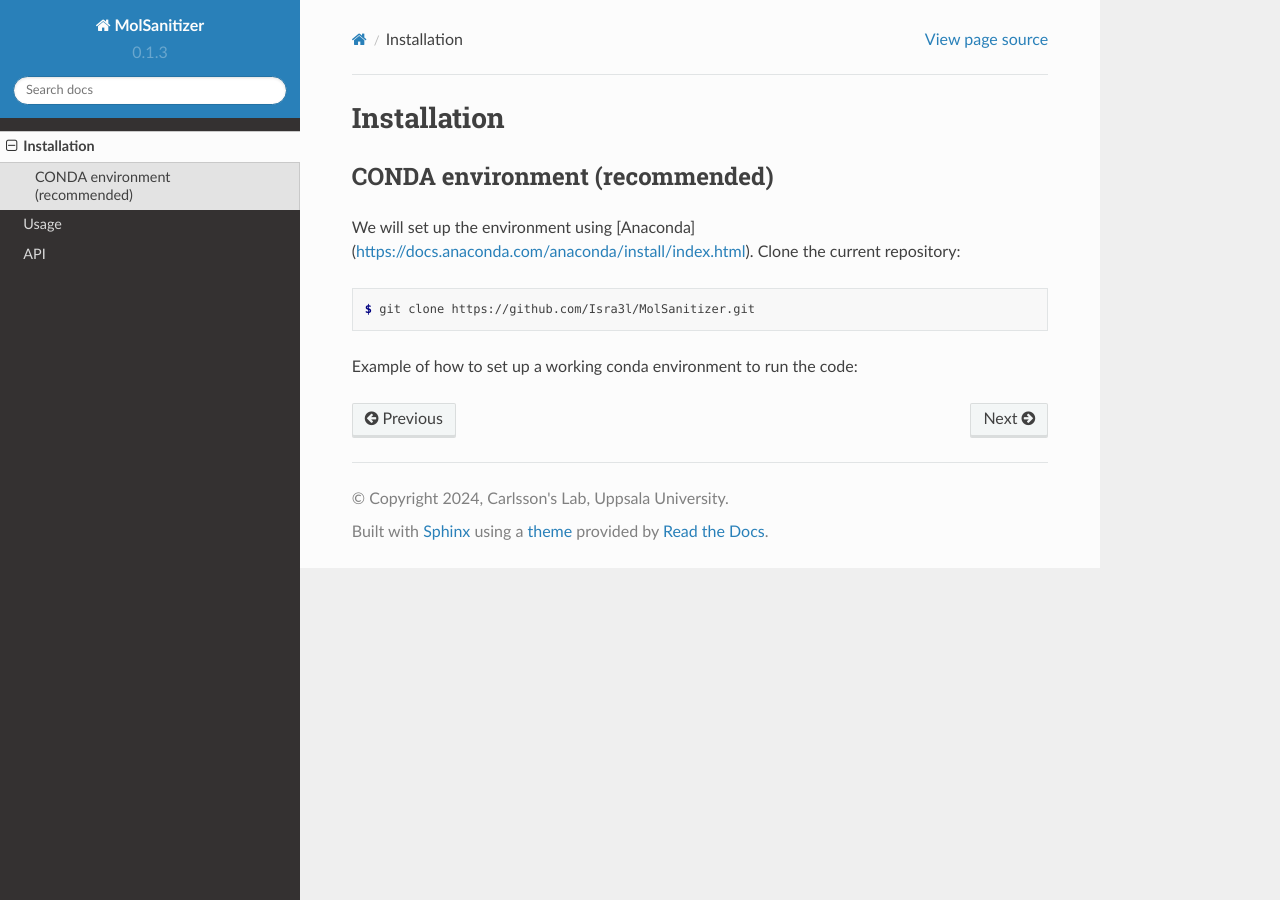
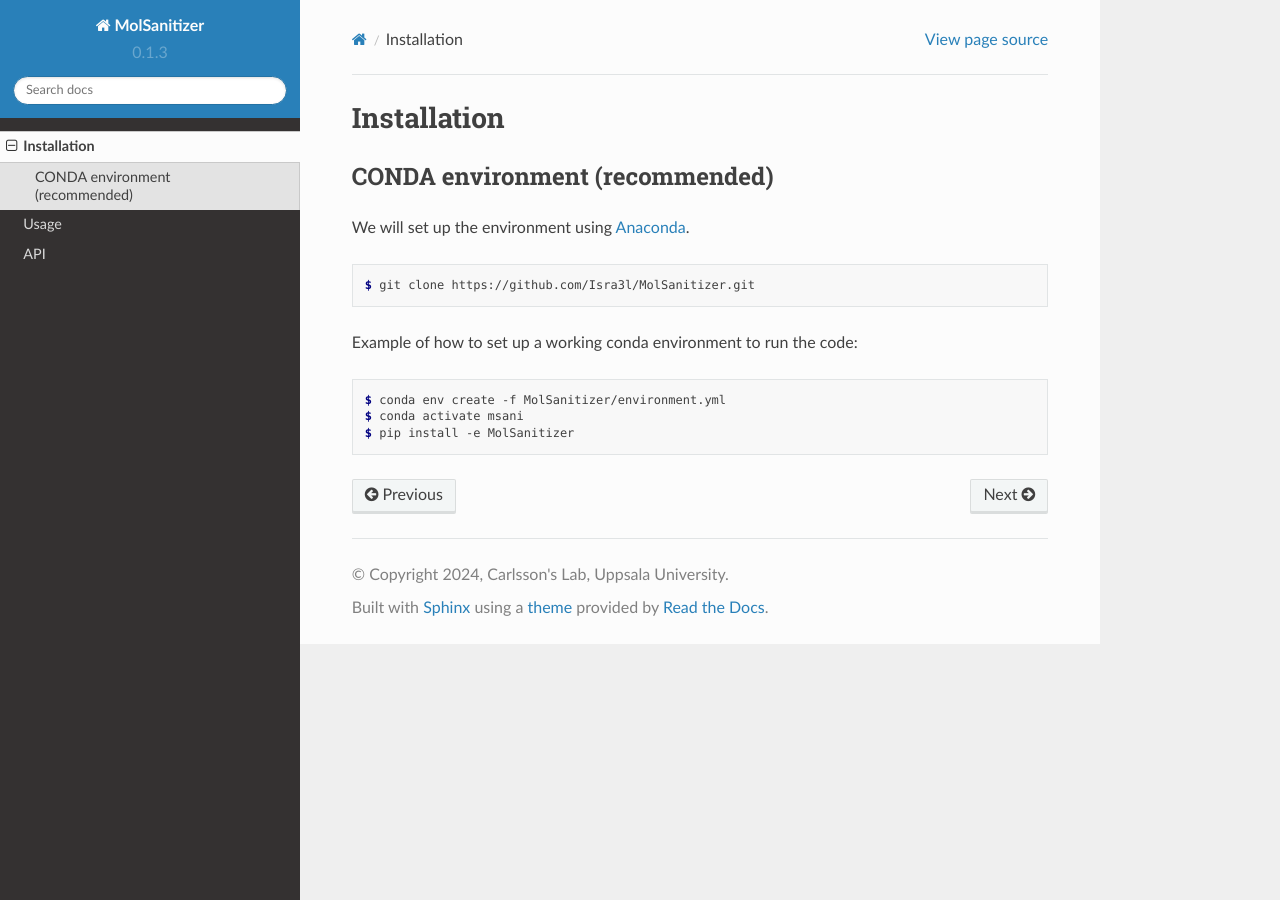
Before and after one commit to phonglam3103/msani-readthedocs, a Sphinx documentation site: the page built from docs/source/installation.rst, in a window 1280 px wide. Built offline with Sphinx 7.4.7 and the Read the Docs theme 2.0.0, drawn with Linux system fonts in a browser that asks for light colours.

Commit message:
Update installation instructions in installation.rst

```diff
--- a/docs/source/installation.rst
+++ b/docs/source/installation.rst
@@ -6,16 +6,18 @@ Installation
 CONDA environment (recommended)
 ------------
 
-We will set up the environment using [Anaconda](https://docs.anaconda.com/anaconda/install/index.html). Clone the
-current repository:
+We will set up the environment using `Anaconda <https://docs.anaconda.com/anaconda/install/index.html>`_.
+
 
 .. code-block:: console
 
-    $ git clone https://github.com/Isra3l/MolSanitizer.git
+   $ git clone https://github.com/Isra3l/MolSanitizer.git
+
 
 Example of how to set up a working conda environment to run the code:
 
 .. code-block:: console
-    $ conda env create -f MolSanitizer/environment.yml
-    $ conda activate msani
-    $ pip install -e MolSanitizer
+
+   $ conda env create -f MolSanitizer/environment.yml
+   $ conda activate msani
+   $ pip install -e MolSanitizer
```
